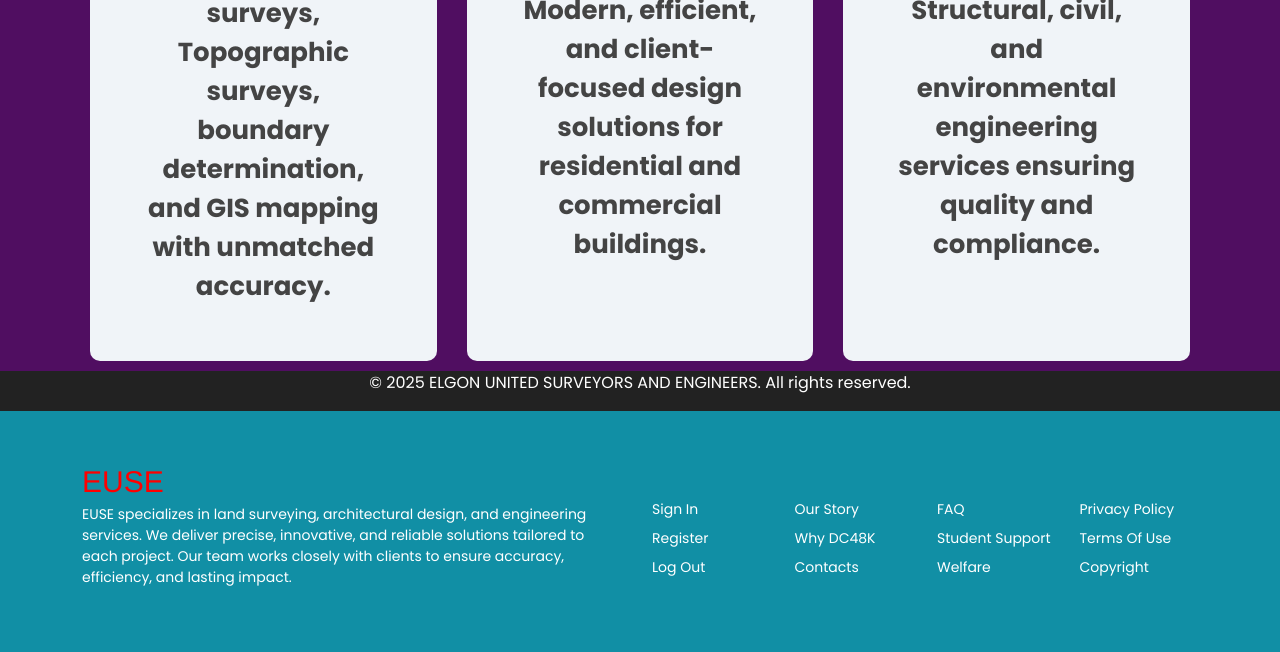
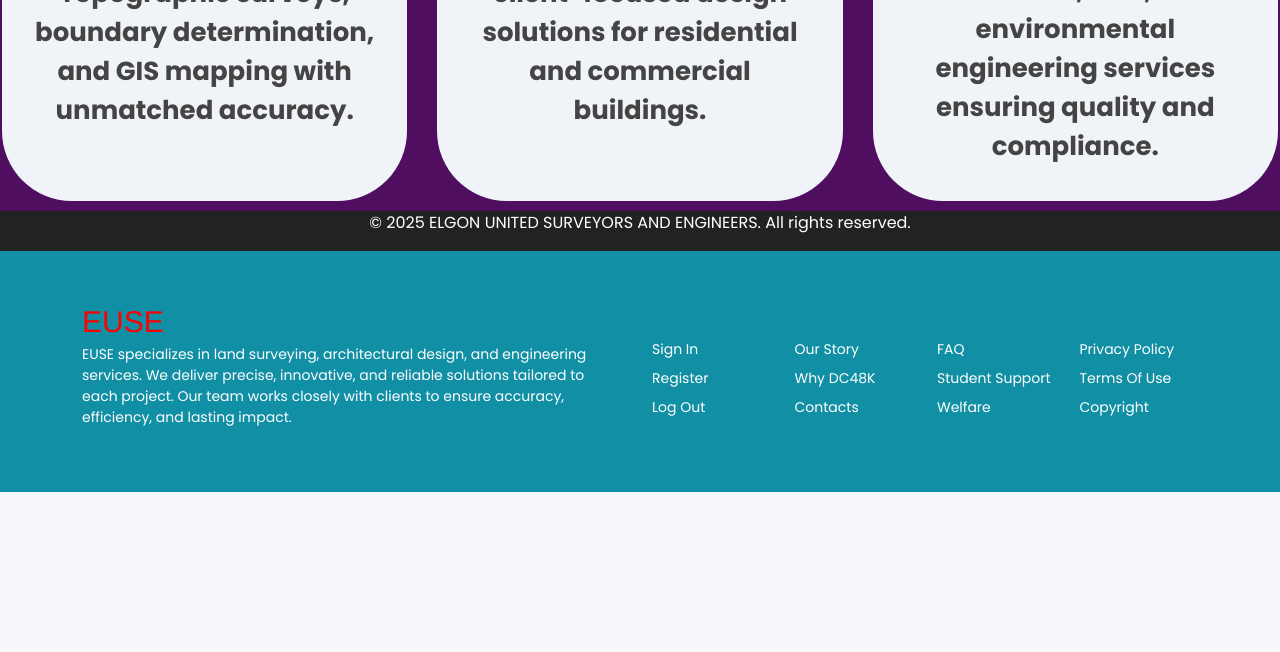
Before and after one commit to AlvinShedrack/elgonsurveys, a plain HTML site: page index.html in a window 1280 px wide. Shown: the part 494-1146 px from the top of the page. After the commit the page ends 986 px from the top, so only its background shows below. Drawn offline with nearby package versions, Linux system fonts and the light colour scheme; a script that the page names is missing.

Commit message:
other mods

```diff
--- a/index.html
+++ b/index.html
@@ -125,14 +125,14 @@
       display: grid;
       grid-template-columns: repeat(auto-fit, minmax(250px, 1fr));
       gap: 30px;
-      max-width: 1100px;
+      max-width: 1400px;
       margin: 0 auto;
     }
 
     .service-item {
       background-color: #f0f4f8;
-      padding: 50px;
-      border-radius: 10px;
+      padding: 30px;
+      border-radius: 70px;
       box-shadow: 10 4px 10px rgba(0, 0, 0, 0.05);
       transition: transform 0.2s ease-in-out;
     }
```
